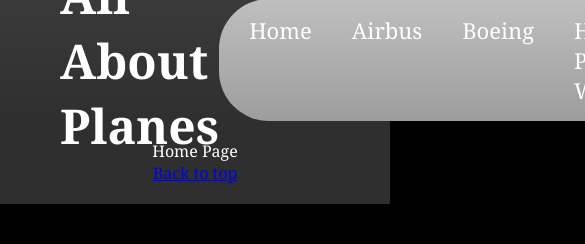
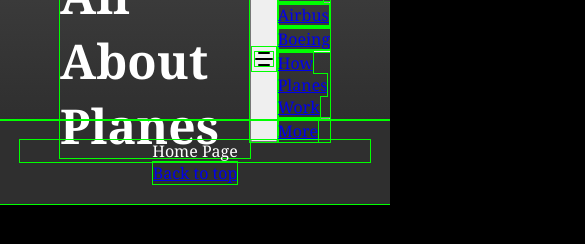
Before and after one commit to JaiJX/All_about_planes_website, a plain HTML site: page Planes Website/index.html in a window 390 px wide. Shown: the top 244 px of the page, 585 px wide, since content can reach past the window. Drawn offline with Linux system fonts and the light colour scheme.

Commit message:
V10 (Added JS file and created a dropdown menu)

```diff
--- a/Planes Website/Airbus.html
+++ b/Planes Website/Airbus.html
@@ -23,8 +23,6 @@
                         d="M7 6h10M4 12h16M7 12h13M7 18h10" />
                 </svg></button>
                 <div class="dropitems">
-
-                    </svg>
                     <hr><a href="index.html">Home</a>
                     <hr><a href="Airbus.html">Airbus</a>
                     <hr><a href="Boeing.html">Boeing</a>
@@ -73,5 +71,6 @@
     <footer class="footer">
         <p>Text about Airbus</p>
     </footer>
+    <script src="script.js"></script>
 
 </html>
--- a/Planes Website/index.html
+++ b/Planes Website/index.html
@@ -17,10 +17,25 @@
                 <a href="HPW.html">How Planes Work</a>
                 <a href="More.html">More</a>
             </nav>
+            <div class="dropdown">
+                <button class="dropbtn"><svg width="24" height="24" viewBox="0 0 24 24" xmlns="http://www.w3.org/2000/svg">
+                    <path fill="none" stroke="currentColor" stroke-linecap="round" stroke-linejoin="round" stroke-width="2"
+                        d="M7 6h10M4 12h16M7 12h13M7 18h10" />
+                </svg></button>
+                <div class="dropitems">
+                    <hr><a href="index.html">Home</a>
+                    <hr><a href="Airbus.html">Airbus</a>
+                    <hr><a href="Boeing.html">Boeing</a>
+                    <hr><a href="HPW.html">How Planes Work</a>
+                    <hr><a href="More.html">More</a>
+                </div>
+            </div>
         </header>
+
     </body>
     <footer class="footer">
         <p>Home Page</p>
         <a href="#top" class="back-to-top">Back to top</a>
     </footer>
+    <script src="script.js"></script>
 </html>
--- /dev/null
+++ b/Planes Website/script.js
@@ -0,0 +1 @@
+console.log("Hello Jaison, Your Script Works.")
--- a/Planes Website/styles.css
+++ b/Planes Website/styles.css
@@ -1,3 +1,7 @@
+body *
+{ outline:
+1px solid lime }
+
 /* Resets all default browser styling for every element */
 * {
     margin: 0;
@@ -226,15 +230,28 @@
     background-color: #1a1a1a;
 
 }
+.dropdown {
+    display: none;
+}
 
-.EmailBox{
+.dropdown{
+    display: none;
+}
+
+.dropitmes {
+    display: none;
+}
+
+
+
+
+@media (max-width: 415px) {
+    .navigation {
+        display: none;
+    }
+
+    .dropdown {
+        display: flex;
+    }
 
 }
-
-.DateBox{
-
-}
-
-.Radiobox {
-
-}
```
Also changed, not shown: Planes Website/Boeing.html (+1 -0 lines), Planes Website/HPW.html (+1 -0 lines), Planes Website/More.html (+1 -0 lines).
